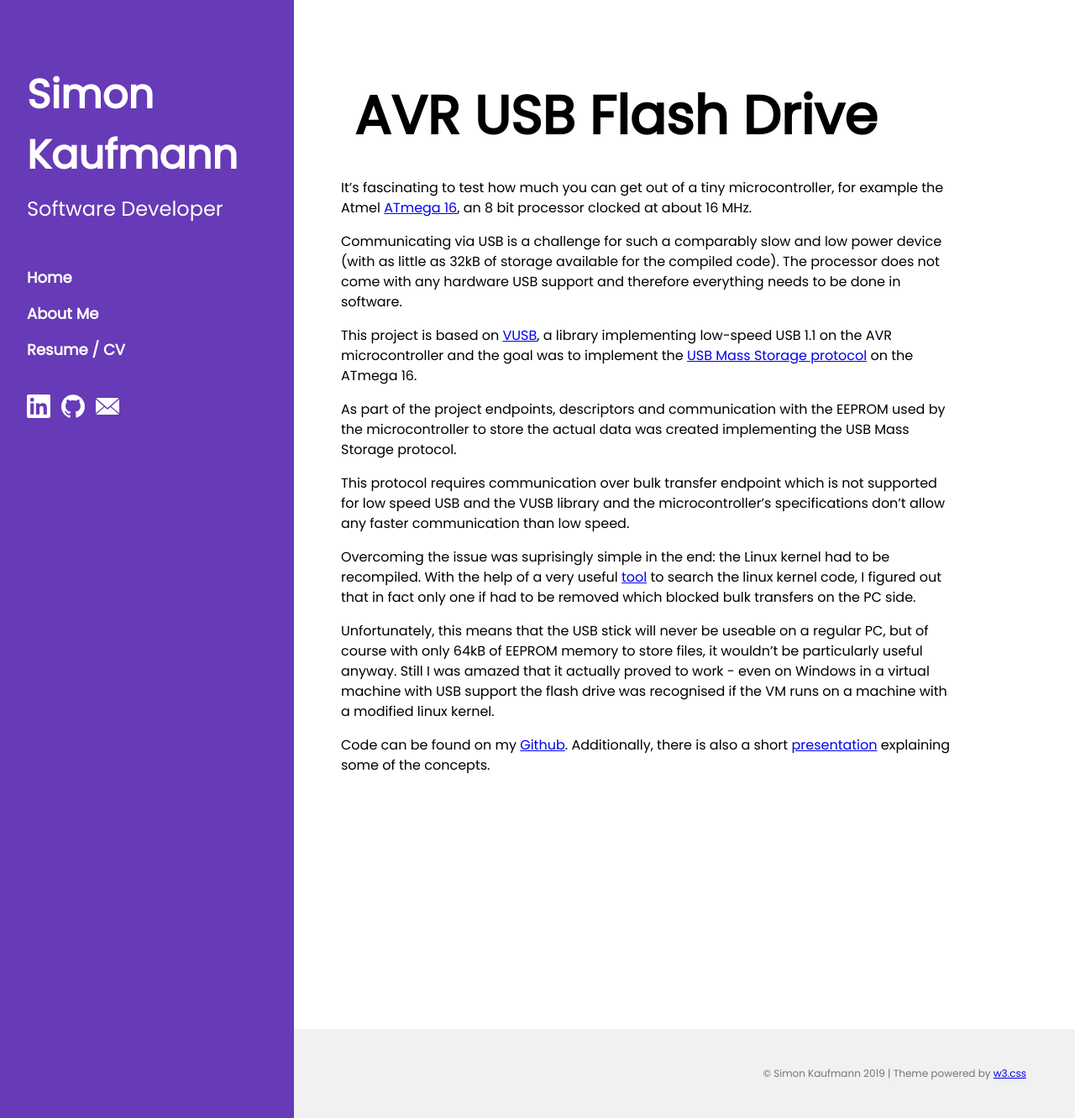
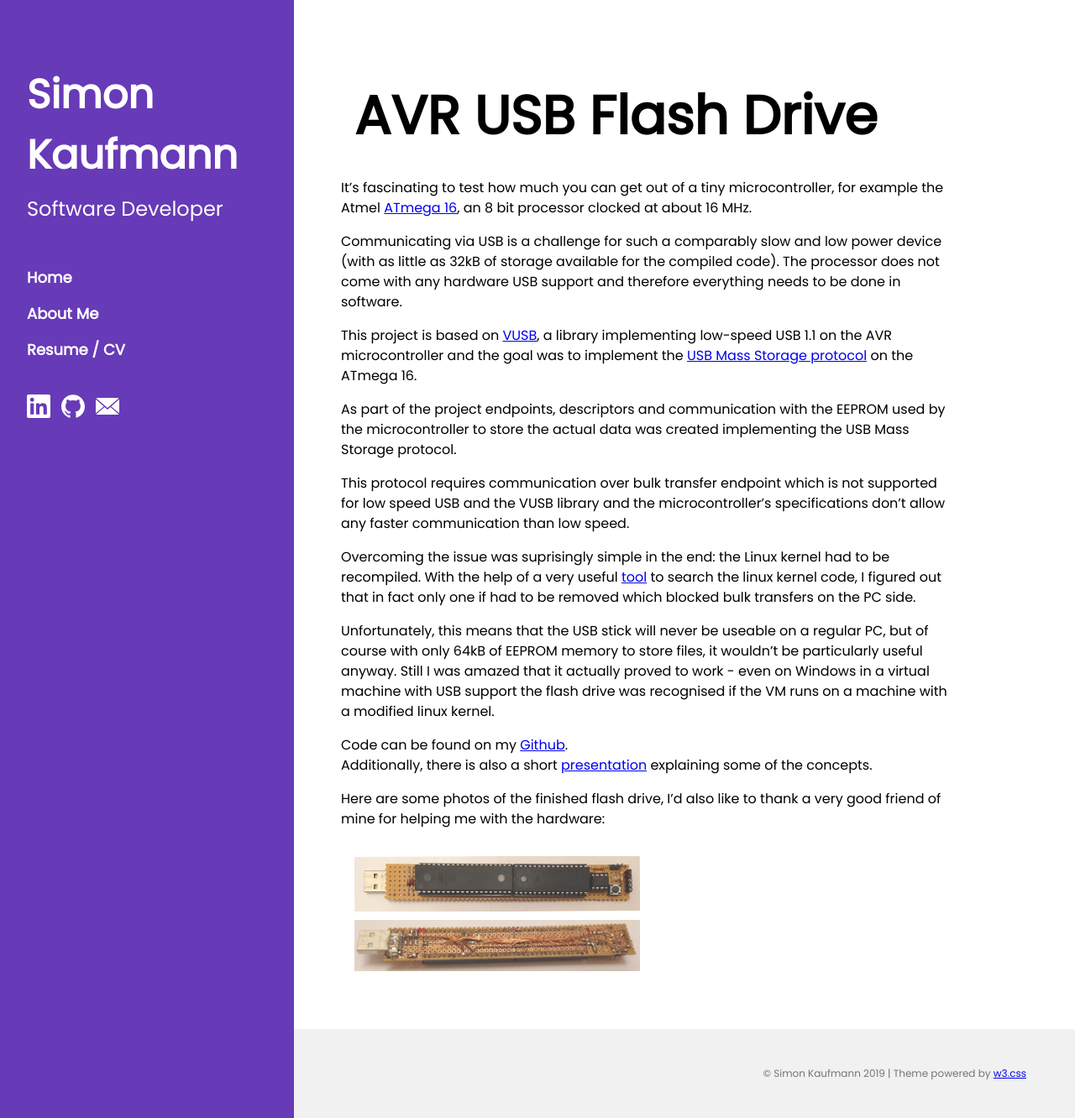
Before and after one commit to simonkaufmann/simonkaufmann.github.io, a Jekyll site: the page built from _posts/2018-01-16-avr-usb.md, in a window 1280 px wide and 1332 px high. Shown: the whole window at 84% size. Built offline with Jekyll 4.4.1, drawn with Linux system fonts in a browser that asks for light colours.

Commit message:
Pictures for avrusb

```diff
--- a/_posts/2018-01-16-avr-usb.md
+++ b/_posts/2018-01-16-avr-usb.md
@@ -36,3 +36,13 @@
 
 Code can be found on my [Github](https://github.com/simonkaufmann/AVR-USB-Flash-Drive/).
 Additionally, there is also a short [presentation](https://github.com/simonkaufmann/AVR-USB-Flash-Drive/blob/master/doc/avr_usb_flash_drive.pdf) explaining some of the concepts.
+
+Here are some photos of the finished flash drive, I'd also like to thank a very
+good friend of mine for helping me with the hardware:
+
+<div class="w3-row-padding">
+<div class="w3-half">
+  <img src="/res/avrusb/flash_drive_front.jpg" style="max-width: 100%;" onclick="onClick(this, '/res/avrusb/flash_drive_front.jpg')"/>
+  <img src="/res/avrusb/flash_drive_back.jpg" style="max-width: 100%;" onclick="onClick(this, '/res/avrusb/flash_drive_back.jpg')"/>
+</div>
+</div>
```
